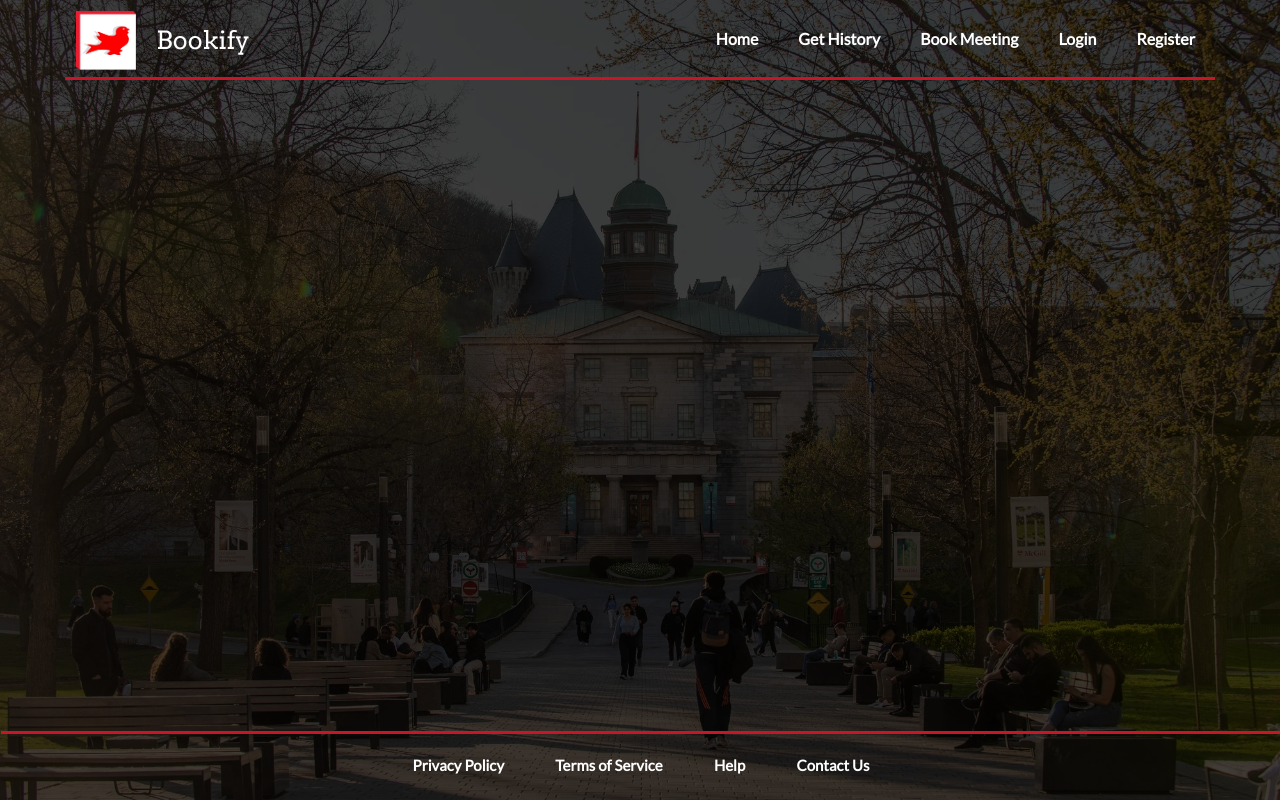
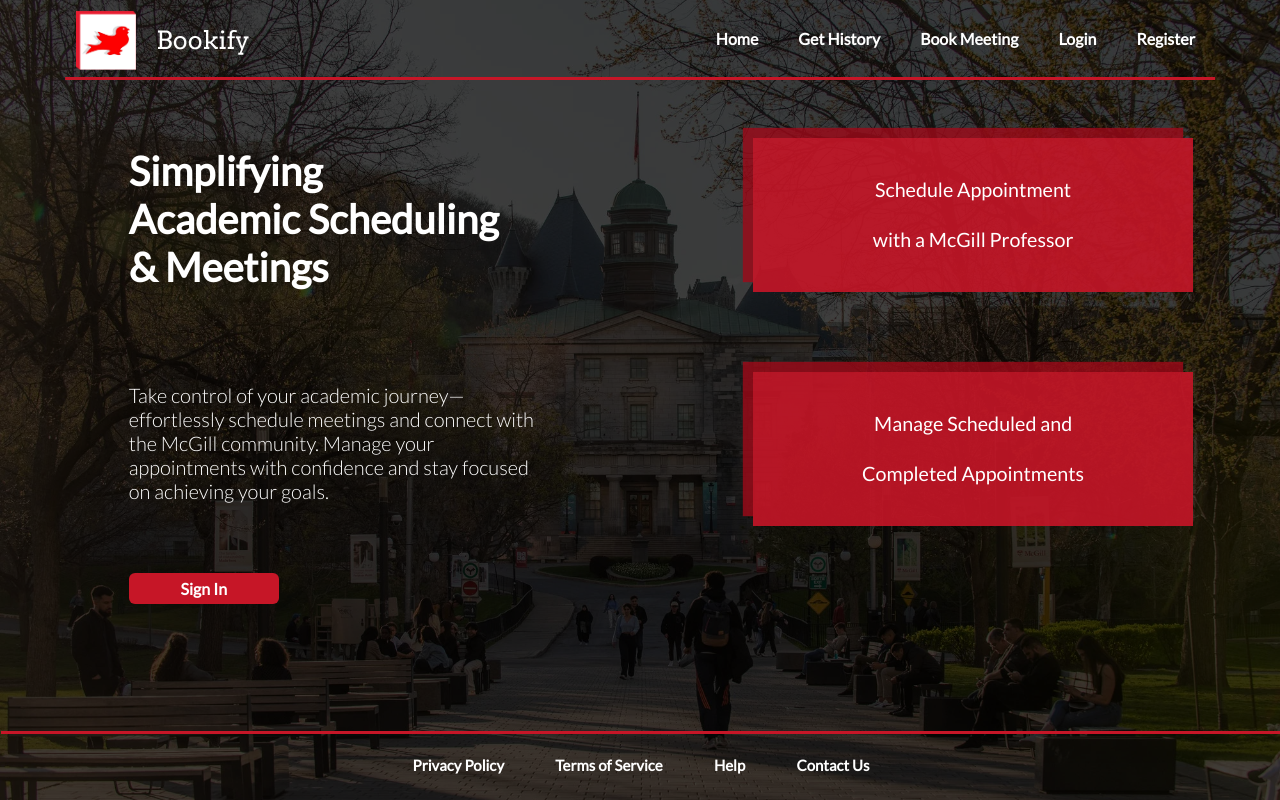
Before and after one commit to andretandoc/bookify, a React (Vite) app in the folder client/: page / in a window 1280 px wide. Built offline with nearby package versions, Linux system fonts and the light colour scheme.

Commit message:
set HomeBody route to root path

```diff
--- a/client/src/App.jsx
+++ b/client/src/App.jsx
@@ -7,14 +7,12 @@ import RegisterForm from "./components/RegisterForm";
 import ApptForm from "./components/ApptForm";
 import BookingForm from "./components/BookingForm";
 
-
 function App() {
-
   return (
     <Router>
       <Header />
       <Routes>
-        <Route path="/App" element={<HomeBody />} />
+        <Route path="/" element={<HomeBody />} />
         <Route path="/ApptForm" element={<ApptForm />} />
         <Route path="/BookingForm" element={<BookingForm />} />
         <Route path="/LoginForm" element={<LoginForm />} />
--- a/client/src/components/HomeBody.jsx
+++ b/client/src/components/HomeBody.jsx
@@ -1,26 +1,38 @@
-import { Link } from "react-router-dom"
+import { Link } from "react-router-dom";
 
 export default function HomeBody() {
   return (
-    <div class = "content-wrapper">
-      <div class = "left-section">
-        <h1 class="home-title">Simplifying <br/> Academic Scheduling<br/> & Meetings</h1>
-        <p class="home-p"> Take control of your academic journey—effortlessly schedule meetings and connect with the McGill community. Manage your appointments with confidence and stay focused on achieving your goals. </p>
-        <button class = "small-btn">
-            <Link to="/LoginForm" style={style.btn}>Sign In</Link>
+    <div className="content-wrapper">
+      <div className="left-section">
+        <h1 className="home-title">
+          Simplifying <br /> Academic Scheduling
+          <br /> & Meetings
+        </h1>
+        <p className="home-p">
+          {" "}
+          Take control of your academic journey—effortlessly schedule meetings
+          and connect with the McGill community. Manage your appointments with
+          confidence and stay focused on achieving your goals.{" "}
+        </p>
+        <button className="small-btn">
+          <Link to="/LoginForm" style={style.btn}>
+            Sign In
+          </Link>
         </button>
       </div>
 
-      <div class = "right-section" >
-        <button class = "double-red-btn">
-            <Link to="/BookingForm" style={style.doubleBtn}>Schedule Appointment <br/> with a McGill Professor</Link>
+      <div className="right-section">
+        <button className="double-red-btn">
+          <Link to="/BookingForm" style={style.doubleBtn}>
+            Schedule Appointment <br /> with a McGill Professor
+          </Link>
         </button>
-        <button class = "double-red-btn">
-          Manage Scheduled and <br/> Completed Appointments
+        <button className="double-red-btn">
+          Manage Scheduled and <br /> Completed Appointments
         </button>
       </div>
     </div>
-    )
+  );
 }
 
 const style = {
@@ -33,16 +45,16 @@ const style = {
     lineHeight: "50px",
     textDecoration: "none",
     width: "100%",
-            display: "block"
+    display: "block",
   },
 
   btn: {
-            color: 'white',
-            textDecoration: 'none',
-            fontSize: '16px',
+    color: "white",
+    textDecoration: "none",
+    fontSize: "16px",
     cursor: "pointer",
     display: "block",
     width: "100%",
-            fontWeight: "bold"
-        }
+    fontWeight: "bold",
+  },
 };
```
Lines whose indentation alone changed are shown as unchanged.
